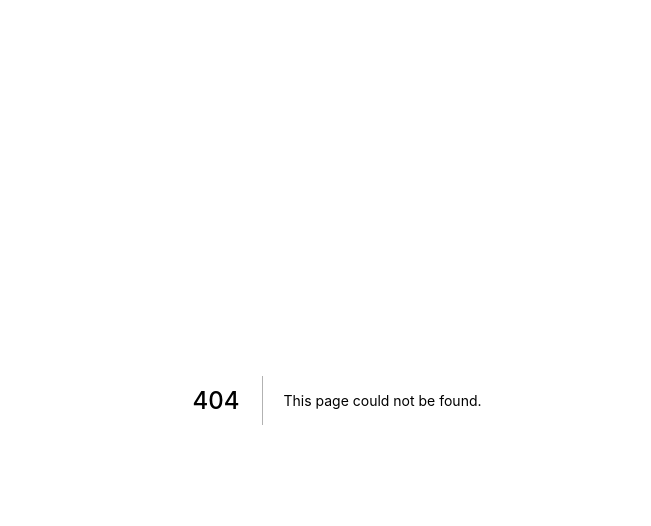
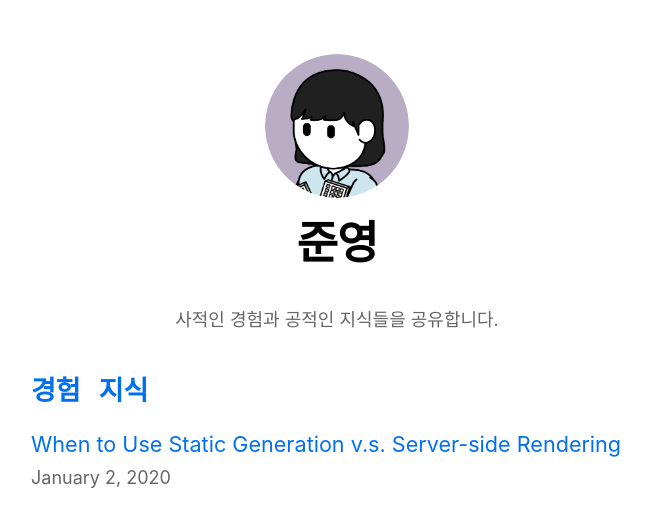
Before and after one commit to junzero741/nextjs-test, a Next.js app: page /reviews in a window 1280 px wide. Before the commit this address had no page. Shown: the top 526 px of the page, without its empty margins (303-954 px from the left). Built offline with nearby package versions, Linux system fonts and the light colour scheme.

Commit message:
[FEAT] : generate reviews homepage, postpage, content directory

```diff
--- /dev/null
+++ b/pages/reviews/index.tsx
@@ -0,0 +1,50 @@
+import { GetStaticProps } from "next";
+import Head from "next/head";
+import Link from "next/link";
+import Layout, {siteTitle} from "components/layout";
+import utilStyles from "styles/utils.module.css";
+import { getSortedPostsData } from "lib/posts";
+import Date from "components/date";
+import SiteMap from "pages/sitemap.xml";
+
+// Static Generation
+export const getStaticProps: GetStaticProps = async context => {
+		const staticGeneratedReviews = getSortedPostsData("reviews");
+		return {
+			props: {
+				staticGeneratedReviews,
+			},
+		};
+}
+
+
+export default function ReviewsPage({ staticGeneratedReviews } : {staticGeneratedReviews : { date: string, title: string, id: string}[]}) {
+
+	return (
+		<Layout home>
+			<Head>
+				<title>{siteTitle}</title>
+				<SiteMap />
+			</Head>
+			<section className={utilStyles.introduce}>
+				<p>사적인 경험과 공적인 지식들을 공유합니다.</p>
+			</section>
+
+			<section className={`${utilStyles.headingMd} ${utilStyles.padding1px}`}>
+				<div className={utilStyles.flex} style={{justifyContent:'flex-start', gap: '1rem'}}>
+					<Link href="/reviews"><a><h2 className={utilStyles.headingLg}>경험</h2></a></Link>
+					<Link href="/articles"><a><h2 className={utilStyles.headingLg}>지식</h2></a></Link>
+				</div>
+				<ul className={utilStyles.list}>
+					{staticGeneratedReviews.map(({ id, date, title }) => (
+						<li className={utilStyles.listItem} key={id}>
+							<Link href={`/reviews/${id}`}><a>{title}</a></Link>
+							<br />
+							<small className={utilStyles.lightText}><Date dateString={date} /></small>
+						</li>
+					))}
+				</ul>
+			</section>
+		</Layout>
+	);
+}
--- /dev/null
+++ b/reviews/ssg-ssr.md
@@ -0,0 +1,19 @@
+---
+title: "When to Use Static Generation v.s. Server-side Rendering"
+date: "2020-01-02"
+---
+
+We recommend using **Static Generation** (with and without data) whenever possible because your page can be built once and served by CDN, which makes it much faster than having a server render the page on every request.
+
+You can use Static Generation for many types of pages, including:
+
+- Marketing pages
+- Blog posts
+- E-commerce product listings
+- Help and documentation
+
+You should ask yourself: "Can I pre-render this page **ahead** of a user's request?" If the answer is yes, then you should choose Static Generation.
+
+On the other hand, Static Generation is **not** a good idea if you cannot pre-render a page ahead of a user's request. Maybe your page shows frequently updated data, and the page content changes on every request.
+
+In that case, you can use **Server-Side Rendering**. It will be slower, but the pre-rendered page will always be up-to-date. Or you can skip pre-rendering and use client-side JavaScript to populate data.
```
Also changed, not shown: pages/reviews/[id].tsx (added, +42 -0 lines).
